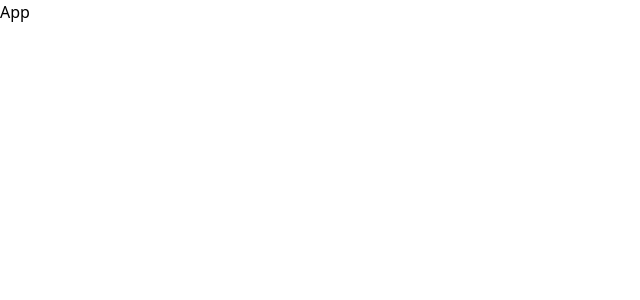
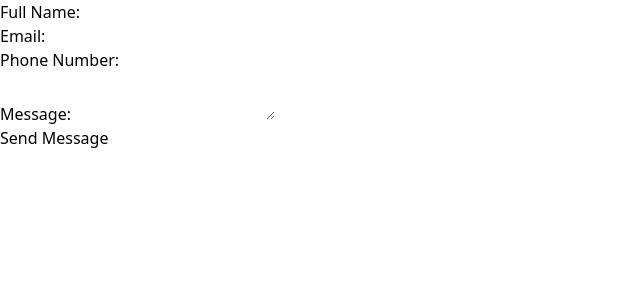
Before and after one commit to mernstackjs/contact-me-netlify-form, a React (Vite) app: page / in a window 1280 px wide. Shown: the top 300 px of the page, without its empty margins (0-640 px from the left). Built offline with nearby package versions, Linux system fonts and the light colour scheme.

Commit message:
add form

```diff
--- a/src/App.jsx
+++ b/src/App.jsx
@@ -1,5 +1,33 @@
-import React from "react";
+export default function App() {
+  return (
+    <div className="">
+      <form name="contact" method="POST" data-netlify="true">
+        <input type="hidden" name="form-name" value="contact" />
 
-export default function App() {
-  return <div>App</div>;
+        <p>
+          <label>
+            Full Name: <input type="text" name="fullname" required />
+          </label>
+        </p>
+        <p>
+          <label>
+            Email: <input type="email" name="email" required />
+          </label>
+        </p>
+        <p>
+          <label>
+            Phone Number: <input type="tel" name="phone" required />
+          </label>
+        </p>
+        <p>
+          <label>
+            Message: <textarea name="message" required></textarea>
+          </label>
+        </p>
+        <p>
+          <button type="submit">Send Message</button>
+        </p>
+      </form>
+    </div>
+  );
 }
```
